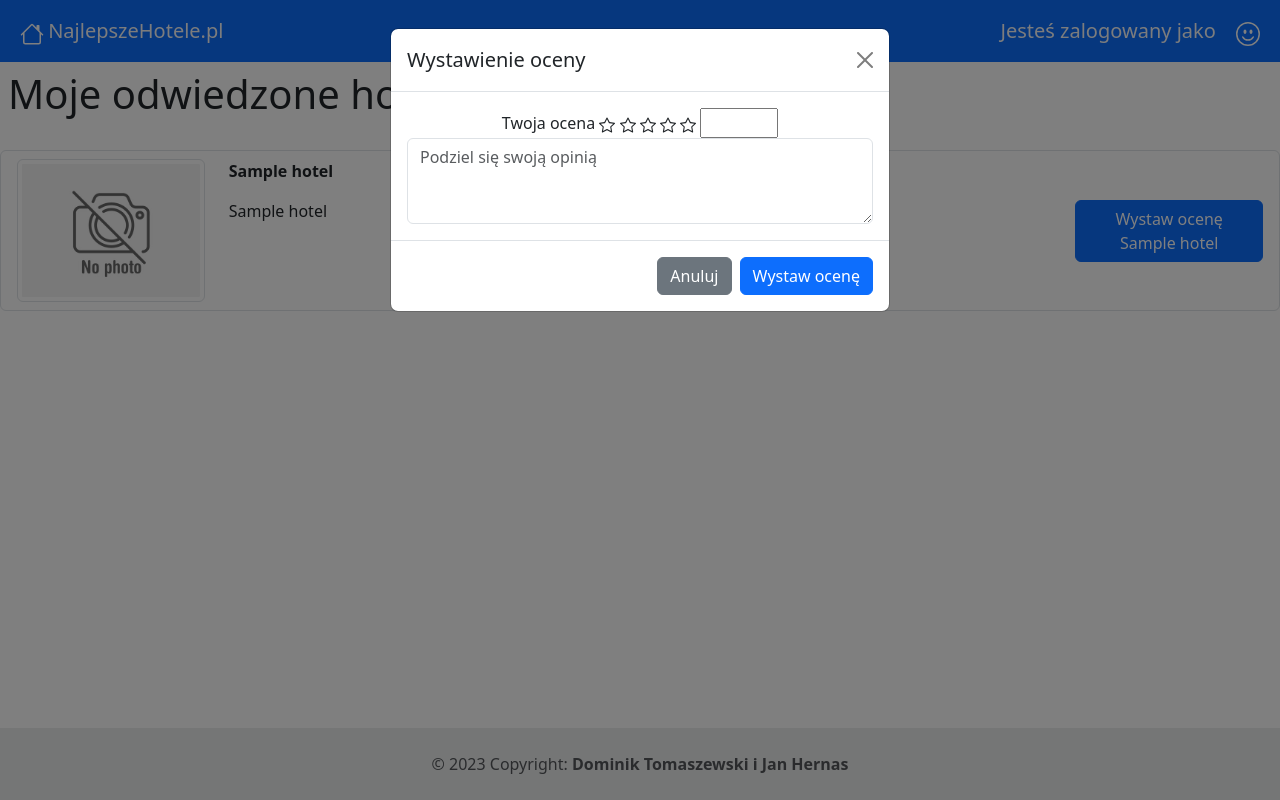
After one commit to jasiex01/PO_project, a Flask app: template templates/hotelsRate good copy.html in a window 1280 px wide, after a click that opens the changed part. The commit adds this page. Run offline with Flask 2, Linux system fonts and the light colour scheme; the template is opened without the code that fills it: most values are stand-ins (such as "Sample title", 1, 10 or a date in 2020).

Commit message:
tries to get name of hotel to post method

```diff
--- a/app.py
+++ b/app.py
@@ -26,6 +26,10 @@ def hello():
 @app.route('/hotelsRate', methods=['GET', 'POST'])
 def hotelsRate():
     if request.method == 'POST':
+        if "hotel" in request.form:
+            print("JEST!!!", request.form["hotel"])
+        else:
+            print("NIE MA")
         description = request.form["description"]
         stars = request.form["stars"]
         print("desc=" , description, "stars=", stars)
--- /dev/null
+++ b/templates/hotelsRate good copy.html
@@ -0,0 +1,46 @@
+<!DOCTYPE html>
+{% extends "hotels.html" %}
+{%block title %} Oceń hotele {%endblock%}
+{% block actionButton %}
+    <!-- Button trigger modal -->
+    <button type="button" class="btn btn-primary" data-bs-toggle="modal" data-bs-target="#exampleModal">
+        Wystaw ocenę
+        {{hotel[1]}}
+    </button>
+
+  <!-- Modal -->
+<div class="modal fade" id="exampleModal" tabindex="-1" aria-labelledby="exampleModalLabel" aria-hidden="true">
+    <div class="modal-dialog">
+      <div class="modal-content">
+        <div class="modal-header">
+          <h1 class="modal-title fs-5" id="exampleModalLabel">Wystawienie oceny</h1>
+          <button type="button" class="btn-close" data-bs-dismiss="modal" aria-label="Close"></button>
+        </div>
+
+        <form method="post">
+
+        <div class="modal-body" style="font-stretch: expanded;">
+          Twoja ocena
+          <!--gwiazdki na razie na sztywno-->
+          {% for _ in range(0,5) %}
+          <svg xmlns="http://www.w3.org/2000/svg" width="16" height="16" fill="currentColor" class="bi bi-star" viewBox="0 0 16 16">
+              <path d="M2.866 14.85c-.078.444.36.791.746.593l4.39-2.256 4.389 2.256c.386.198.824-.149.746-.592l-.83-4.73 3.522-3.356c.33-.314.16-.888-.282-.95l-4.898-.696L8.465.792a.513.513 0 0 0-.927 0L5.354 5.12l-4.898.696c-.441.062-.612.636-.283.95l3.523 3.356-.83 4.73zm4.905-2.767-3.686 1.894.694-3.957a.565.565 0 0 0-.163-.505L1.71 6.745l4.052-.576a.525.525 0 0 0 .393-.288L8 2.223l1.847 3.658a.525.525 0 0 0 .393.288l4.052.575-2.906 2.77a.565.565 0 0 0-.163.506l.694 3.957-3.686-1.894a.503.503 0 0 0-.461 0z"/>
+          </svg>
+          {% endfor %}
+          <input type="number" name="stars" min="1" max="5">
+
+          <textarea class="form-control" name="description" rows="3" placeholder="Podziel się swoją opinią"></textarea>
+        </div>
+
+        <div class="modal-footer">
+          <button type="button" class="btn btn-secondary" data-bs-dismiss="modal">Anuluj</button>
+          <button type="submit" class="btn btn-primary">Wystaw ocenę</button>
+        </div>
+
+        </form>
+
+      </div>
+    </div>
+  </div>
+  <!-- Modal -->
+{% endblock actionButton %}
```
Also changed, not shown: templates/hotelsRate.html (+39 -13 lines).
